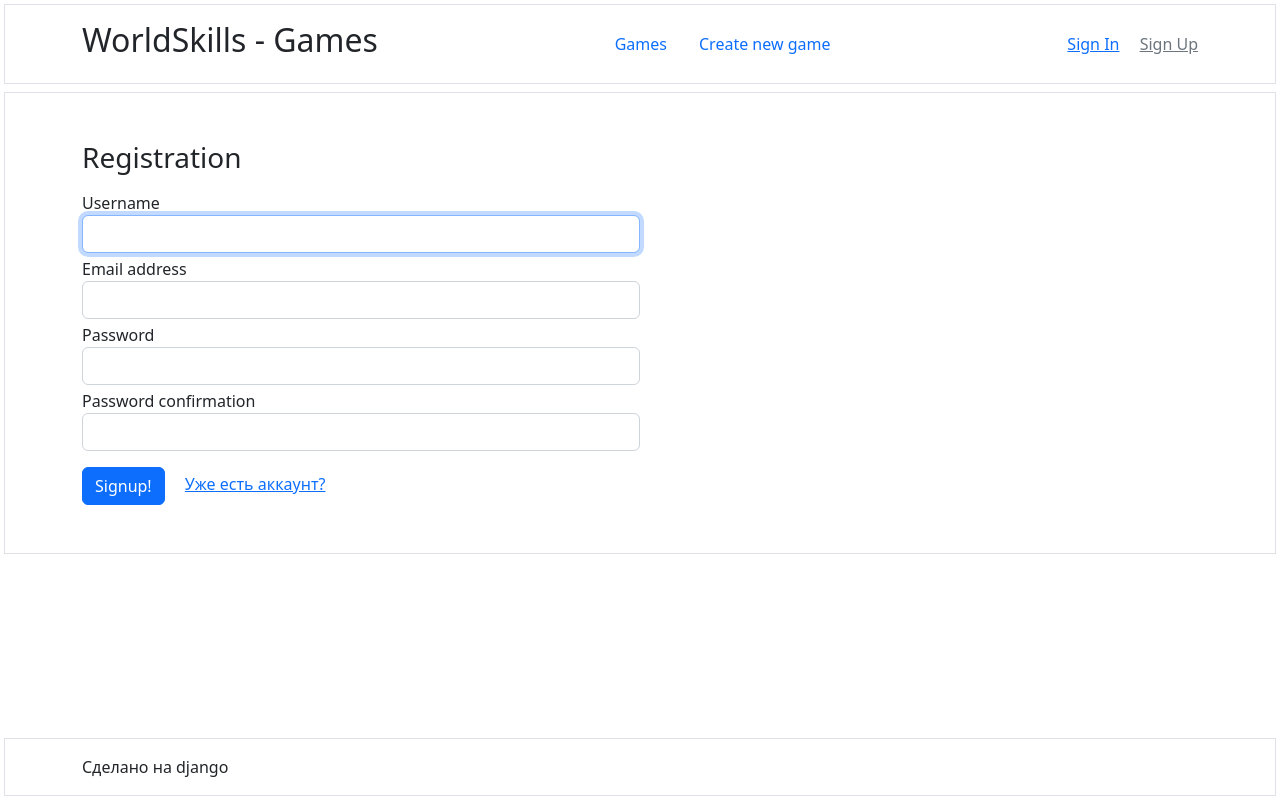
After one commit to Uoyroem/worldskills_games, a Django app: page /users/signup in a window 1280 px wide. The commit adds this page. Run offline with Django 4.2, Linux system fonts and the light colour scheme; some libraries are stand-ins or nearby versions.

Commit message:
Signup view and form.

```diff
--- /dev/null
+++ b/users/forms.py
@@ -0,0 +1,14 @@
+from itertools import chain
+
+from django.contrib.auth.forms import UserCreationForm
+from django import forms
+
+
+class SignupForm(UserCreationForm):
+  def __init__(self, *args, **kwargs):
+    super().__init__(*args, **kwargs)
+    for field in self.fields.values():
+      field.widget.attrs.update({'class': 'form-control'})
+
+  class Meta(UserCreationForm.Meta):
+    fields = ['username', 'email', 'password1', 'password2']
--- /dev/null
+++ b/users/templates/users/signup.html
@@ -0,0 +1,28 @@
+{% extends "base.html" %}
+
+{% block content %}
+<section class="p-5">
+  <div class="container">
+    <h3 class="mb-3">Registration</h3>
+    <form class="w-50" method="post">
+      {% csrf_token %}
+      <div class="mb-3">
+        {% for field in form %}
+        <div class="form-group">
+          <label for="{{field.id_for_label}}">{{field.label}}</label>
+          <div>{{field}}</div>
+          <div class="form-text text-danger">
+            {{field.errors}}
+          </div>
+        </div>
+        {% endfor %}
+      </div>
+      <button class="btn btn-primary me-3">Signup!</button>
+      <a href="">Уже есть аккаунт?</a>
+      <div class="text-danger">
+        {{form.non_field_errors}}
+      </div>
+    </form>
+  </div>
+</section>
+{% endblock %}
--- /dev/null
+++ b/users/urls.py
@@ -0,0 +1,9 @@
+from django.urls import path
+from . import views
+
+
+urlpatterns = [
+    path('signup', views.SignupView.as_view(), name='signup'),
+    path('signout', views.logout_view, name='signout')
+    # path('signin', views.SigninView.as_view(), name='signin')
+]
--- a/users/views.py
+++ b/users/views.py
@@ -1,3 +1,22 @@
-from django.shortcuts import render
+from django.shortcuts import redirect
+from django.urls import reverse_lazy
+from django.views.generic import CreateView
+from django.contrib.auth import logout, login, authenticate
 
-# Create your views here.
+from . import forms
+
+
+class SignupView(CreateView):
+  form_class = forms.SignupForm
+  template_name = 'users/signup.html'
+  success_url = reverse_lazy('index')
+
+  def form_valid(self, form):
+    user = form.save()
+    login(self.request, user)
+    return redirect(self.get_success_url(), permanent=True)
+
+
+def logout_view(request):
+  logout(request)
+  return redirect('index', permanent=True)
--- a/worldskills_games/templates/base.html
+++ b/worldskills_games/templates/base.html
@@ -26,11 +26,10 @@
           <div>
             {% if user.is_authenticated %}
             <a class="me-3" href="#">{{user}}</a>
-            <a class="link-secondary" href="">Sign Out</a>
+            <a class="link-secondary" href="{% url 'signout' %}">Sign Out</a>
             {% else %}
             <a class="me-3" href="">Sign In</a>
-            <a class="link-secondary" href="#">Sign Up</a>
-
+            <a class="link-secondary" href="{% url 'signup' %}">Sign Up</a>
             {% endif %}
           </div>
         </div>
--- a/worldskills_games/urls.py
+++ b/worldskills_games/urls.py
@@ -21,5 +21,7 @@ from django.conf.urls.static import static
 
 urlpatterns = [
     path('admin/', admin.site.urls),
-    path('', include('games.urls'))
-] + static(settings.MEDIA_URL, document_root=settings.MEDIA_ROOT)
+    path('', include('games.urls')),
+    path('users/', include('users.urls')),
+    *static(settings.MEDIA_URL, document_root=settings.MEDIA_ROOT)
+]
```
Also changed, not shown: users/templates/users/signin.html (added, +9 -0 lines).
